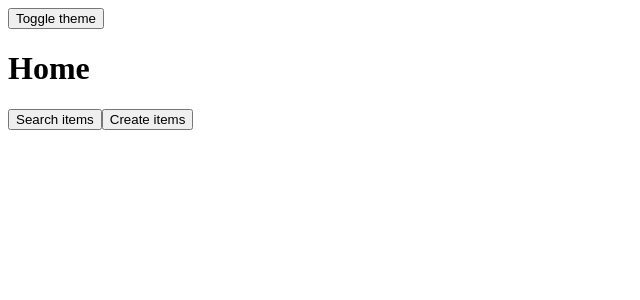
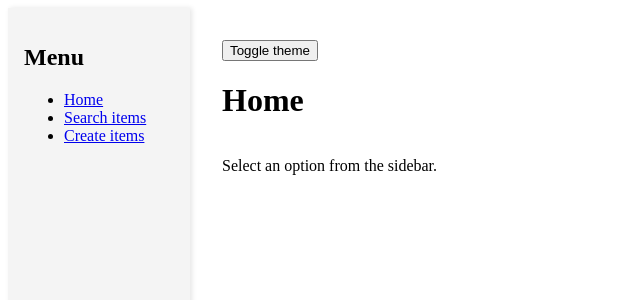
Before and after one commit to pbramley/interview, a React (Vite) app: page / in a window 1280 px wide. Shown: the top 300 px of the page, without its empty margins (0-640 px from the left). Built offline with nearby package versions, Linux system fonts and the light colour scheme.

Commit message:
Update side nav + separate search + create pages

```diff
--- a/src/App.module.css
+++ b/src/App.module.css
@@ -7,3 +7,23 @@
     background-color: white;
     color: black;
 }
+
+/* Example styles.module.css */
+
+.container {
+    display: flex;
+    height: 100vh; /* Full viewport height */
+  }
+
+  .side-nav {
+    width: 150px; /* Or whatever width you want */
+    background-color: #f4f4f4;
+    padding: 1rem;
+    box-shadow: 2px 0 5px rgba(0,0,0,0.1);
+  }
+
+  .content {
+    flex: 1;
+    padding: 2rem;
+    overflow-y: auto;
+  }
--- a/src/App.tsx
+++ b/src/App.tsx
@@ -1,10 +1,11 @@
 import React, { useEffect } from 'react';
-import { BrowserRouter as Router, Route, Routes } from 'react-router-dom';
+import { BrowserRouter as Router, Route, Routes, Link } from 'react-router-dom';
 import HomePage from '@pages/HomePage';
-import SearchPage from '@pages/SearchPage';
-import ItemEntryPage from '@pages/ItemEntryPage';
+
 import styles from './App.module.css';
 import { useTheme } from '@context/themeContext/useTheme';
+import SearchPage from '@pages/SearchPage';
+import ItemEntryPage from '@pages/CreatePage';
 
 /**
  * Entry point for the React application. Sets up the basic routes, and allows us to launch
@@ -23,9 +24,27 @@ export const App = (): React.JSX.Element => {
    }, [theme]);
 
    return (
-      <div className={styles[theme]}>
+      <Router>
+         <div className={`${styles.container} ${styles[theme]}`}>
+            <aside className={styles['side-nav']}>
+               <h2>Menu</h2>
+               <nav>
+                  <ul>
+                     <li>
+                        <Link to="/">Home</Link>
+                     </li>
+                     <li>
+                        <Link to="/search">Search items</Link>
+                     </li>
+                     <li>
+                        <Link to="/create">Create items</Link>
+                     </li>
+                  </ul>
+               </nav>
+            </aside>
+
+            <main className={styles['content']}>
                <button onClick={toggleTheme}>Toggle theme</button>
-         <Router>
                <div>
                   <Routes>
                      <Route path="/" element={<HomePage />} />
@@ -33,8 +52,9 @@ export const App = (): React.JSX.Element => {
                      <Route path="/create" element={<ItemEntryPage />} />
                   </Routes>
                </div>
+            </main>
+         </div>
       </Router>
-      </div>
    );
 };
 
--- a/src/components/domain/form/ItemEntryForm.tsx
+++ b/src/components/domain/form/CreateItemForm.tsx
@@ -24,7 +24,7 @@ interface ResponseData {
 /**
  * Form used to enter basic item information.
  */
-export const ItemEntryForm = (): JSX.Element => {
+export const CreateItemForm = (): JSX.Element => {
    const [name, setName] = useState('');
    const [quantity, setQuantity] = useState('');
    const [error, setError] = useState('');
@@ -73,7 +73,7 @@ export const ItemEntryForm = (): JSX.Element => {
             quantity: Number(quantity),
          });
 
-         if(response.status === 'success') {
+         if (response.status === 'success') {
             setSuccess(true);
          }
 
--- a/src/pages/ItemEntryPage.tsx
+++ b/src/pages/CreatePage.tsx
@@ -1,5 +1,5 @@
 import React from 'react';
-import { ItemEntryForm } from '@components/domain/form/ItemEntryForm';
+import { CreateItemForm } from '@components/domain/form/CreateItemForm';
 
 /**
  * Default placeholder item entry page.
@@ -8,8 +8,8 @@ import { ItemEntryForm } from '@components/domain/form/ItemEntryForm';
 export const ItemEntryPage = (): React.JSX.Element => {
    return (
       <div>
-         <h1>Home</h1>
-         <ItemEntryForm />
+         <h1>Create Item</h1>
+         <CreateItemForm />
       </div>
    );
 };
--- /dev/null
+++ b/src/pages/HomePage.module.css
@@ -0,0 +1,5 @@
+.home-page {
+    display: flex;
+    flex-direction: column;
+    height: 100vh;
+ }
--- a/src/pages/HomePage.tsx
+++ b/src/pages/HomePage.tsx
@@ -1,21 +1,15 @@
 import React from 'react';
+import styles from './HomePage.module.css';
 
 /**
  * Default placeholder home page.
  * @returns
  */
 export const HomePage = (): React.JSX.Element => {
-
-   const onSearch = (): void => {
-      console.log('Navigating to search page.');
-      Route
-   }
-
    return (
-      <div>
+      <div className={styles['home-page']}>
          <h1>Home</h1>
-         <button>Search items</button>
-         <button>Create items</button>
+         <p>Select an option from the sidebar.</p>
       </div>
    );
 };
```
Lines whose indentation alone changed are shown as unchanged.
